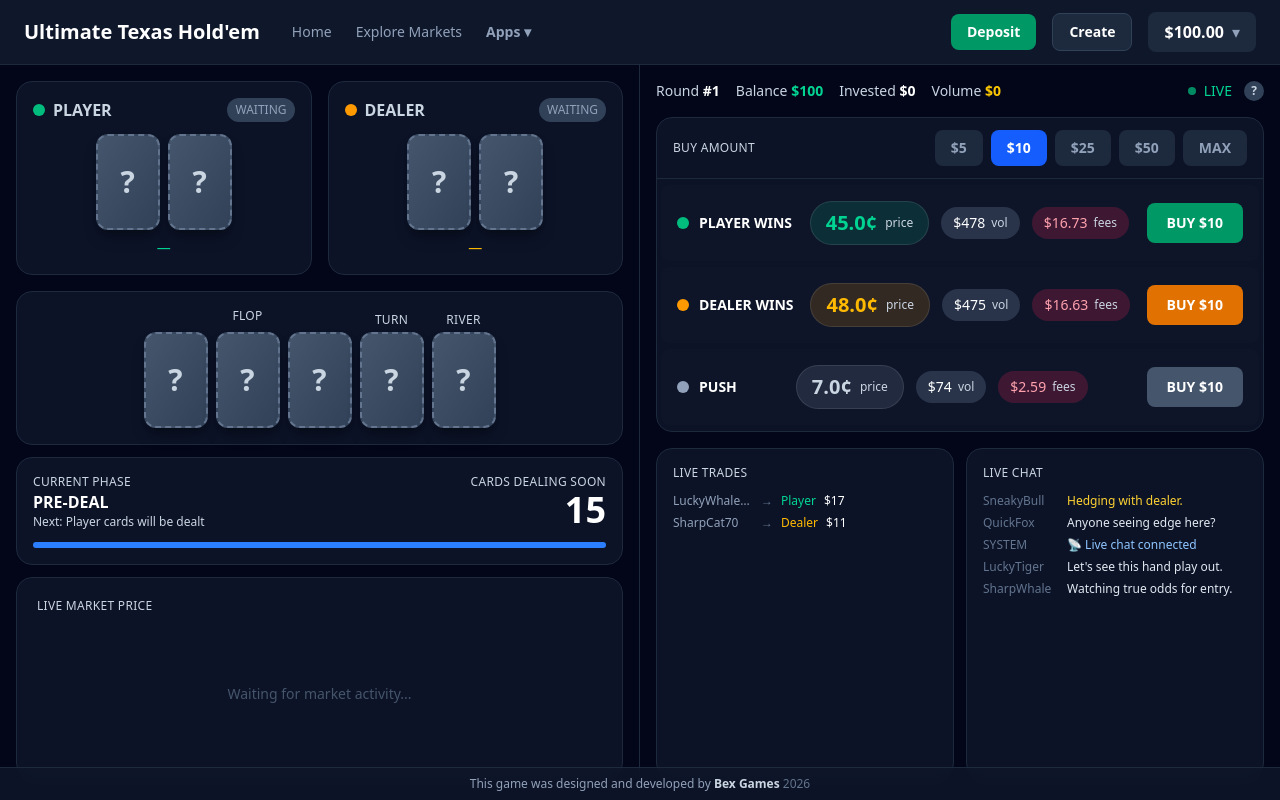
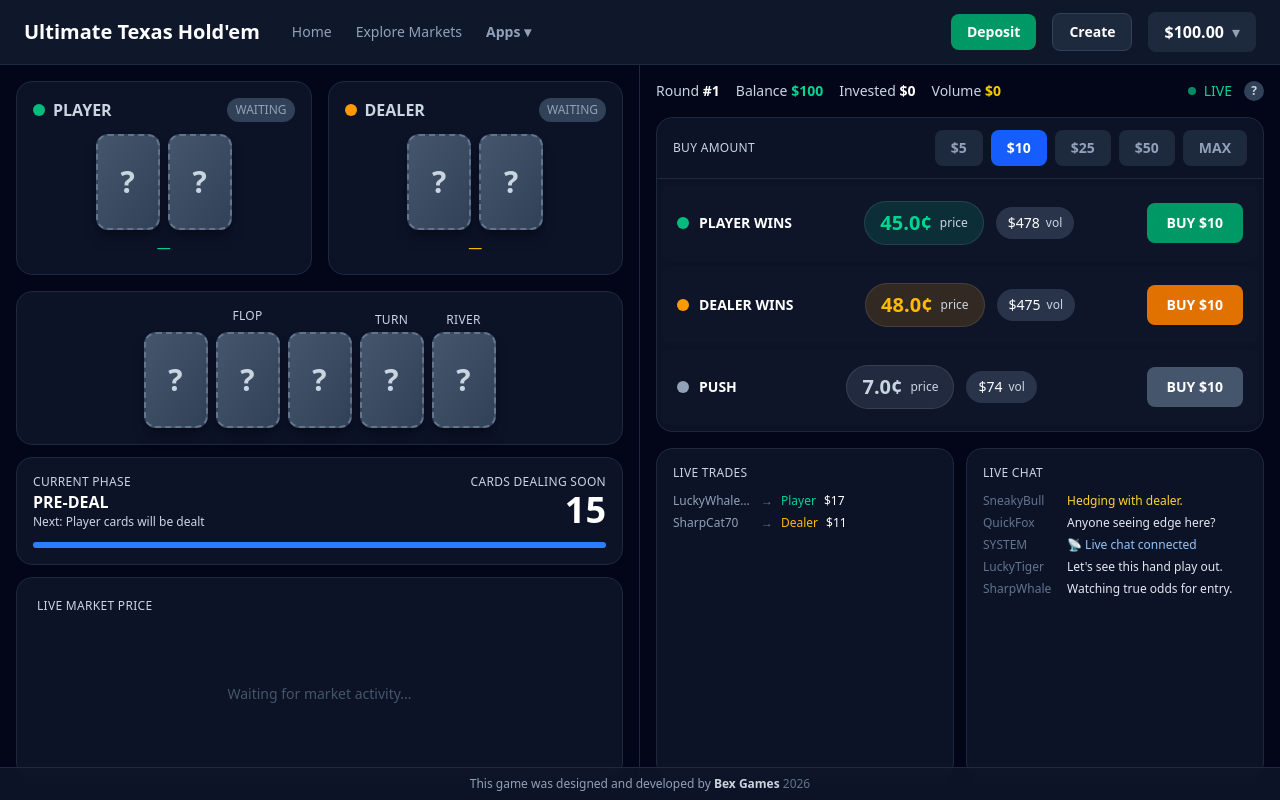
Before and after one commit to meir-san/ultimateholdem, a React (Vite) app: page / in a window 1280 px wide. Built offline with nearby package versions, Linux system fonts and the light colour scheme.

Commit message:
Revert "Add fees display showing 3.5% rake next to volume"
This reverts commit 7c58221d165c84d4ed8be5655f4419f2dd2190e2.

```diff
--- a/src/components/BettingRow.tsx
+++ b/src/components/BettingRow.tsx
@@ -86,10 +86,6 @@ export function BettingRow({
             <span className="text-sm text-white font-medium">${pool[type].toLocaleString()}</span>
             <span className="text-xs text-slate-300">vol</span>
           </div>
-          <div className="px-3 py-1.5 rounded-full bg-rose-500/20 flex items-center gap-1.5">
-            <span className="text-sm text-rose-300 font-medium">${(pool[type] * 0.035).toLocaleString(undefined, { minimumFractionDigits: 2, maximumFractionDigits: 2 })}</span>
-            <span className="text-xs text-slate-300">fees</span>
-          </div>
         </div>
 
         {/* Buy Button */}
```
